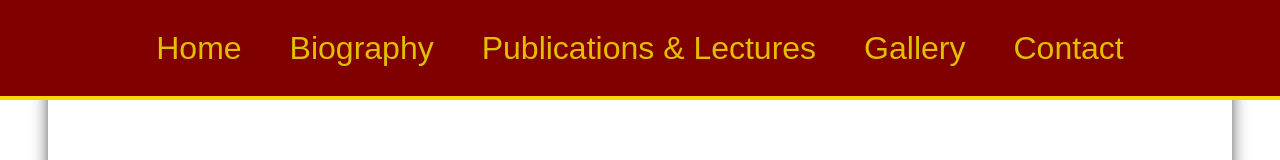
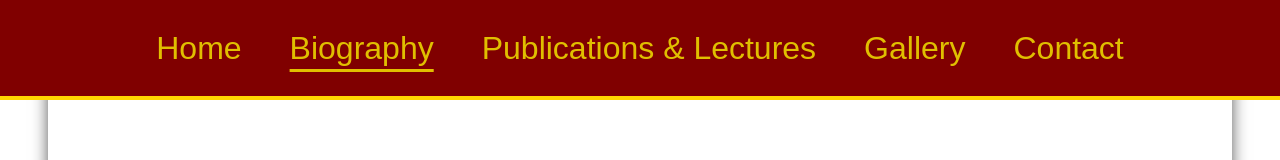
Before and after one commit to alecnissen/ted-personal-website, a React (Vite) app: page /BiographyPage in a window 1280 px wide. Shown: the top 160 px of the page. Built offline with nearby package versions, Linux system fonts and the light colour scheme; a web font is replaced by a local one.

Commit message:
got active link working for header buttons

```diff
--- a/src/Header.jsx
+++ b/src/Header.jsx
@@ -21,10 +21,10 @@ export default function Header() {
     <div className='header-wrapper'>
 
     <div className='header-button-links-container'>
-        <NavLink to="/" className={({ isActive }) => (isActive ? 'active-link header-link' : 'header-link')}>
+        <NavLink to="/" className={({ isActive }) => (isActive ? 'active-link' : 'non-active-link')}>
         <button>Home</button>
         </NavLink>
-        <NavLink to="/BiographyPage">
+        <NavLink to="/BiographyPage" className={({ isActive }) => (isActive ? 'active-link' : 'non-active-link')}>
         <button>Biography</button>
         </NavLink>
         <button>Publications & Lectures</button>
--- a/src/Styles/header_styles.scss
+++ b/src/Styles/header_styles.scss
@@ -72,6 +72,15 @@
     background-color: white !important;
 }
 
+.active-link button {
+    text-decoration: underline !important;
+    text-underline-offset: 0.6rem;
+}
+
+.non-active-link button {
+    text-decoration: none !important;
+}
+
 
 // media queries:
 
```
